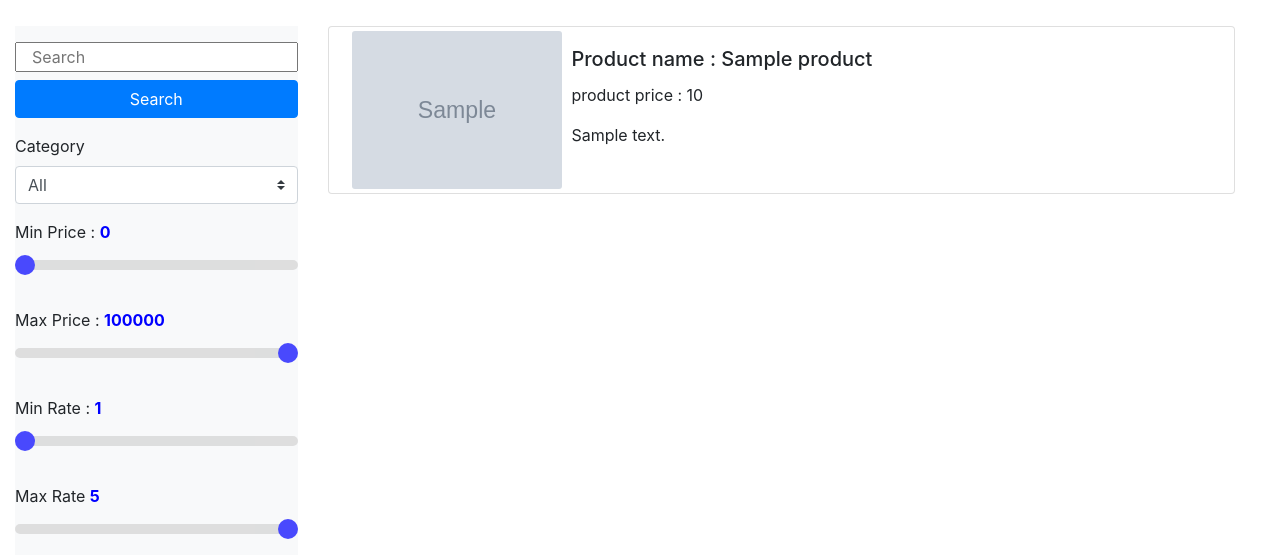
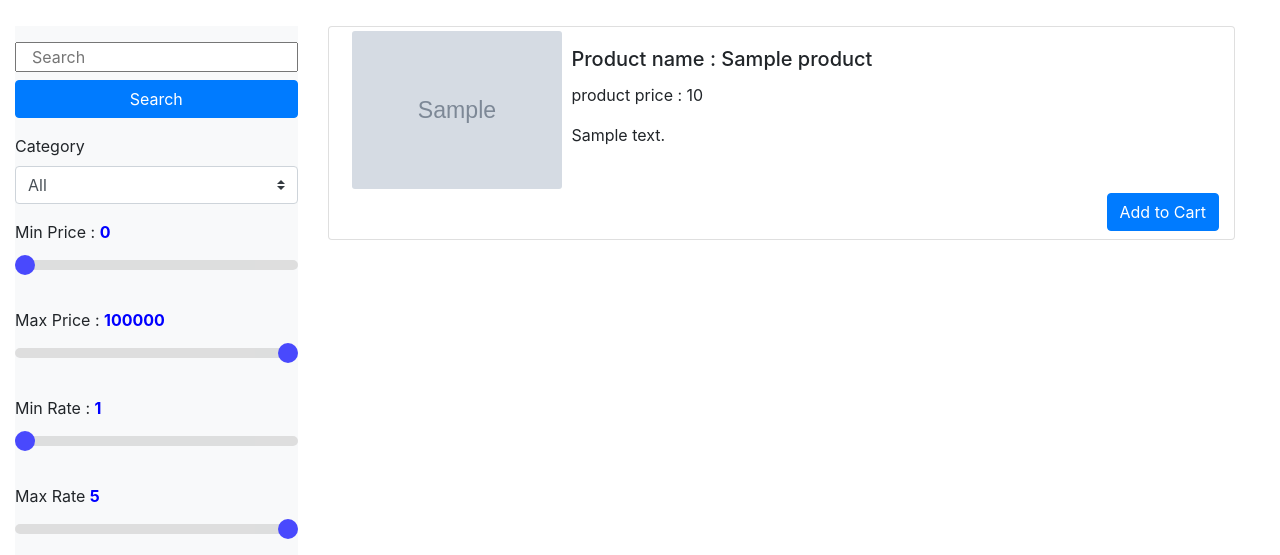
Before and after one commit to nourfayed/dokana_django_project, a Django app: page /search/ in a window 1280 px wide. Shown: the part 70-625 px from the top of the page. Run offline with Django 3.2, Linux system fonts and the light colour scheme; tables that the repository leaves empty hold one stand-in row (values such as "Sample post"); grey boxes marked "Sample" are stand-in pictures; some libraries are stand-ins or nearby versions.

Commit message:
search results card view add btn "addTo Card"

```diff
--- a/products/templates/products/search_result.html
+++ b/products/templates/products/search_result.html
@@ -111,6 +111,19 @@
 
                             </div>
                         </div>
+                    </div>
+                    <div class=" float-right">
+                        <form action="/cart/" method="post">
+                            {% csrf_token %}
+                            <input class="form-control" hidden="true" id="text1" name="text1" type="text"
+                                   value="{{ p.productID }}">
+
+                            <input class="form-control" hidden="true" id="text2" name="text2" type="text" value="1">
+
+                            <button type="submit" class="btn btn-primary float-right mb-2" value="AddToCart">Add to
+                                Cart
+                            </button>
+                        </form>
                     </div>
                 </div>
 
--- a/products/urls.py
+++ b/products/urls.py
@@ -1,9 +1,10 @@
-from django.urls import path
+from django.urls import path, include
 
 from . import views
 
 urlpatterns = [
     path('', views.index),
     path('productDetails/', views.showDetails),
-    path('search/', views.search, name="search")
+    path('search/', views.search, name="search"),
+    path('cart/', include('Cart.urls'))
 ]
```
Also changed, not shown: Cart/views.py (+4 -4 lines).
